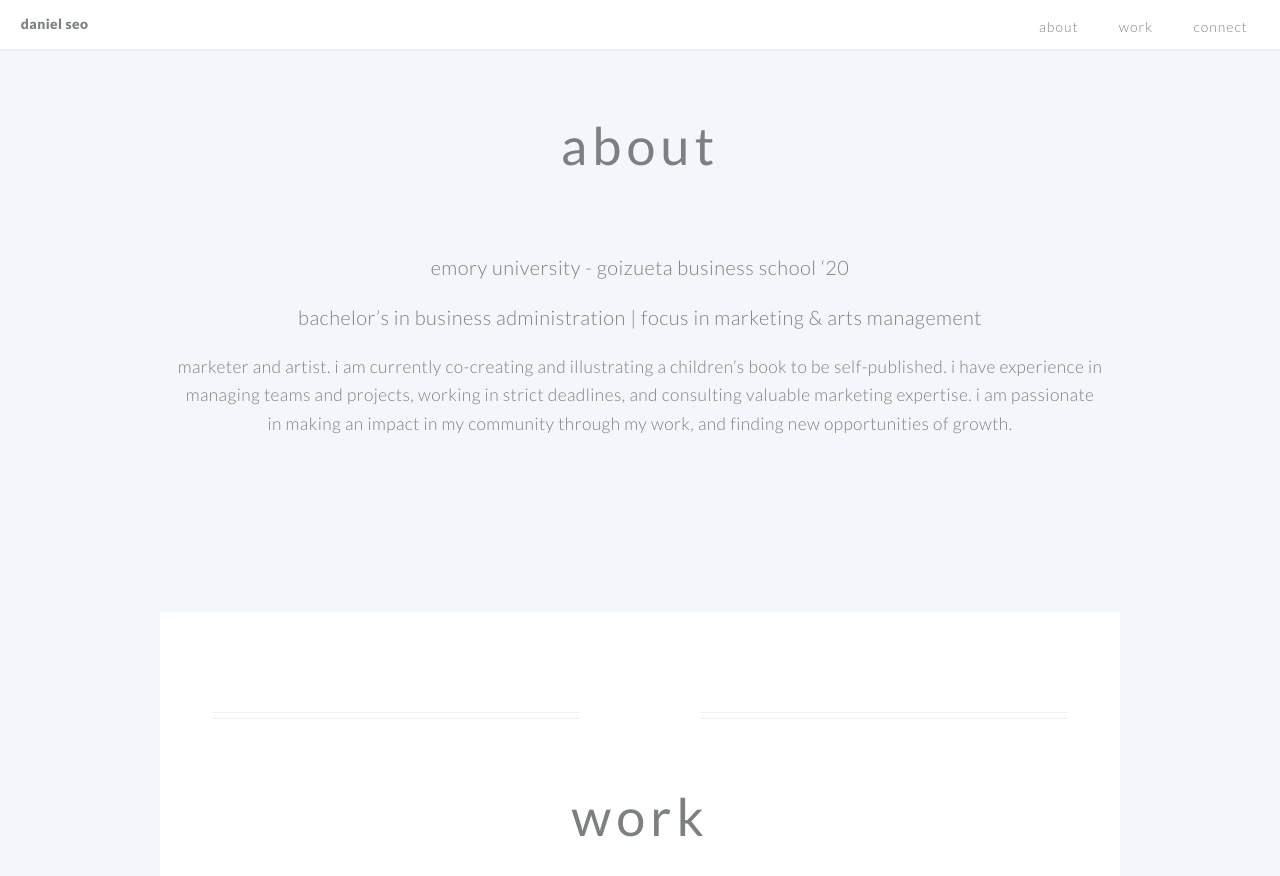
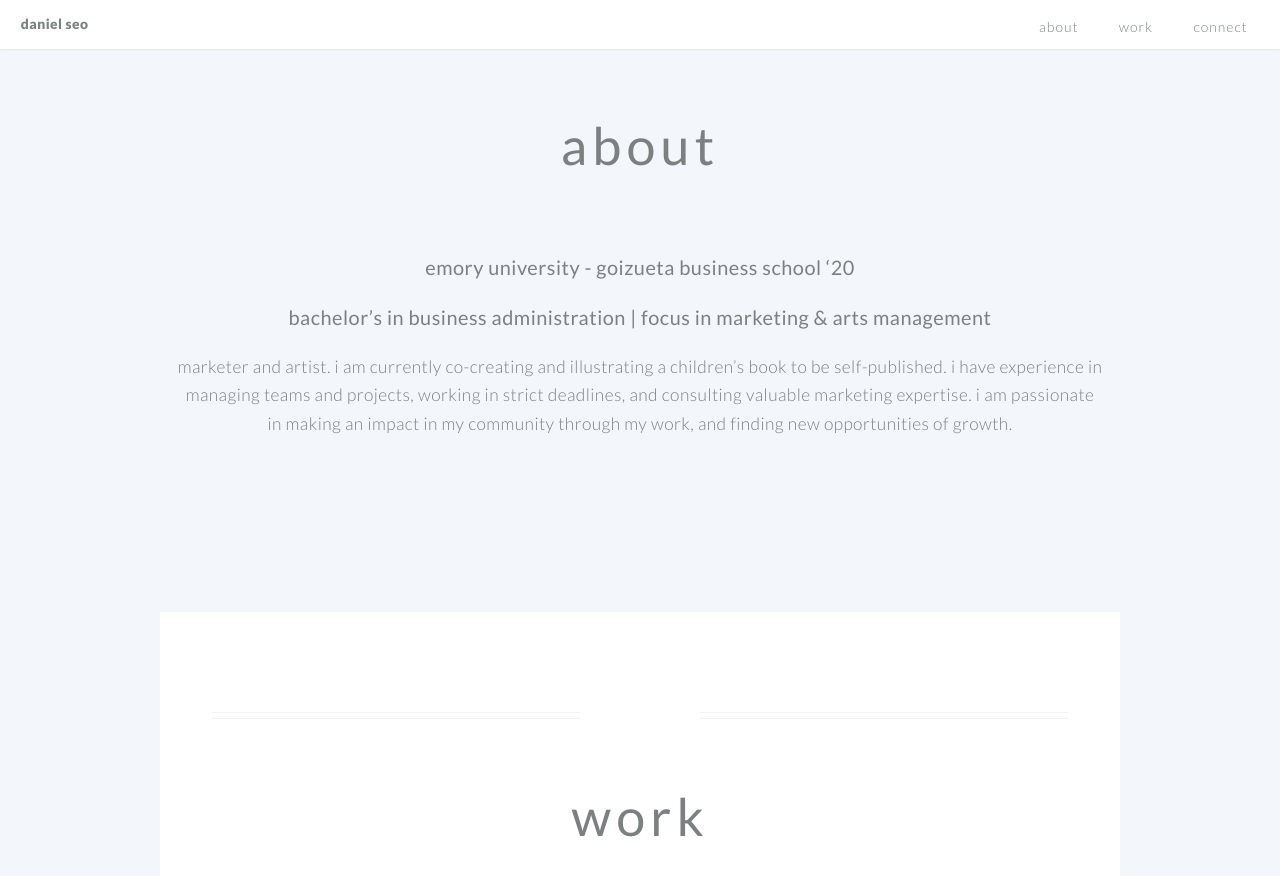
Before and after one commit to danielyseo/danielyseo.github.io, a Jekyll site: the page built from index.md, in a window 1280 px wide and 900 px high, scrolled down 616 px. Shown: the top 876 px of the window. Built offline with Jekyll 4.4.1, drawn with Linux system fonts in a browser that asks for light colours.

```diff
--- a/index.md
+++ b/index.md
@@ -42,8 +42,8 @@ cta_button_label: e-mail me # the label on the button
 
 ---
 [//]: # (write a bit about yourself here)
-### *emory university - goizueta business school '20*
+### **emory university - goizueta business school '20**
 
-### *bachelor's in business administration | focus in marketing & arts management*
+### **bachelor's in business administration | focus in marketing & arts management**
 
 marketer and artist. i am currently co-creating and illustrating a children's book to be self-published. i have experience in managing teams and projects, working in strict deadlines, and consulting valuable marketing expertise. i am passionate in making an impact in my community through my work, and finding new opportunities of growth.
```
